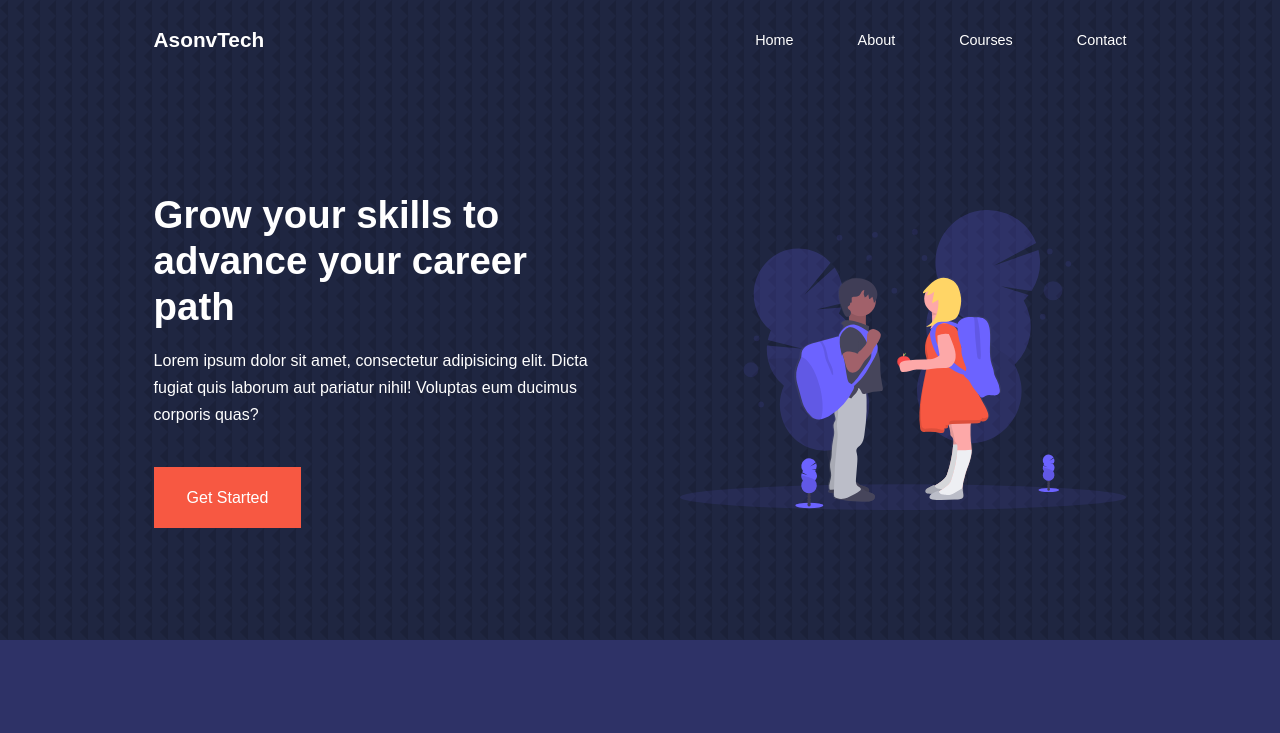
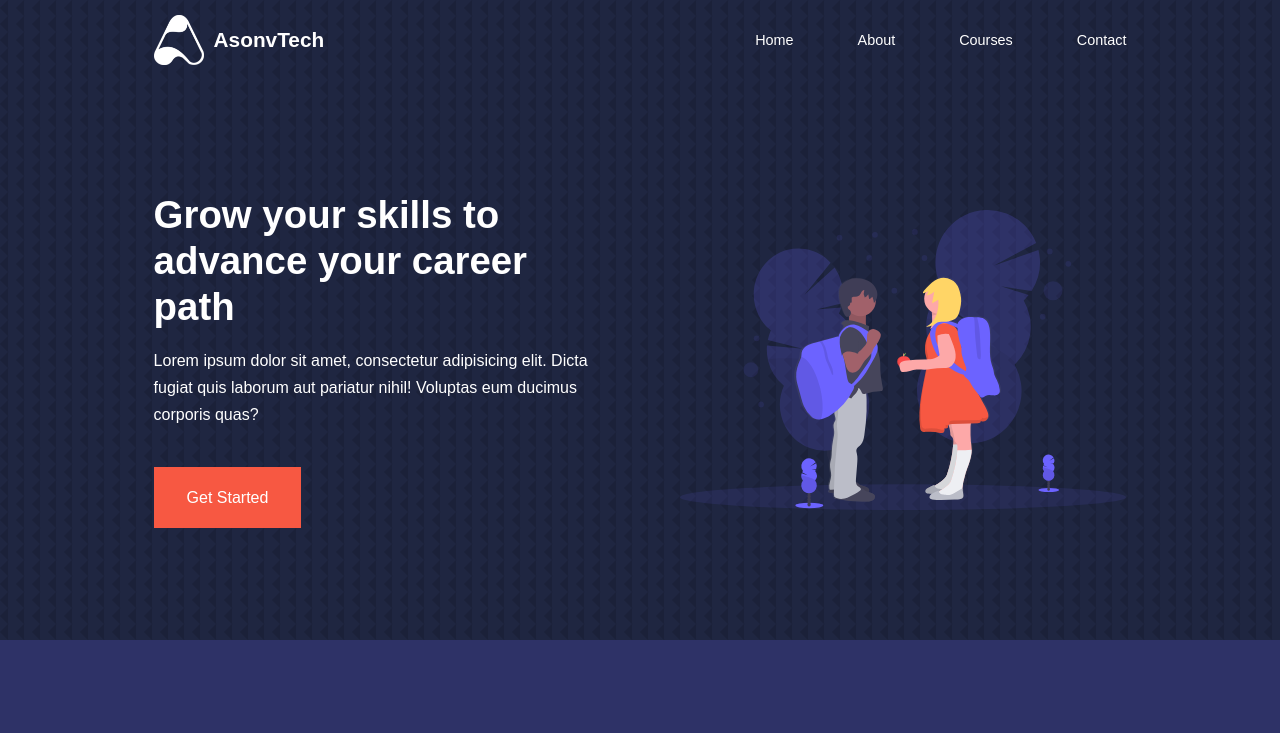
Before and after one commit to vijayk2508/asonvtech.edu.web, a plain HTML site: page index.html in a window 1280 px wide. Shown: the top 733 px of the page. Drawn offline with nearby package versions, Linux system fonts and the light colour scheme.

Commit message:
change logo

```diff
--- a/css/style.css
+++ b/css/style.css
@@ -126,6 +126,18 @@
      justify-content: space-between;
      align-items: center;
  }
+
+ .img_container {
+     height: 100%;
+     display: flex;
+     align-items: center;
+     justify-content: space-between;
+ }
+ .img_container a {
+     width: auto;
+     margin-left: 10px;
+ }
+
 
  nav button {
      display: none;
--- a/index.html
+++ b/index.html
@@ -31,7 +31,12 @@
 <body>
     <nav>
         <div class="container nav__container">
-            <a href="index.html"><h4>AsonvTech</h4></a>
+            <div class="img_container">
+                <img src="./images/logo_only_white.png" style="width: 50px; padding: auto; margin: 0 0 0 0;"/>
+                <a href="index.html">
+                    <h4>AsonvTech</h4>
+                </a>
+            </div>
             <ul class="nav__menu">
                 <li><a href="index.html">Home</a></li>
                 <li><a href="about.html">About</a></li>
```
Also changed, not shown: images/Logo__white.png (added), images/logo_only_white.png (added).
